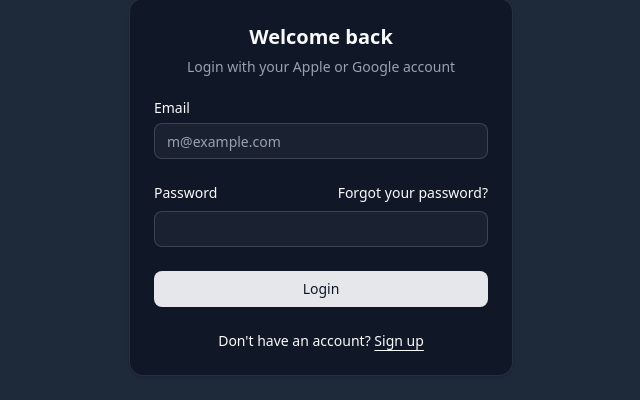
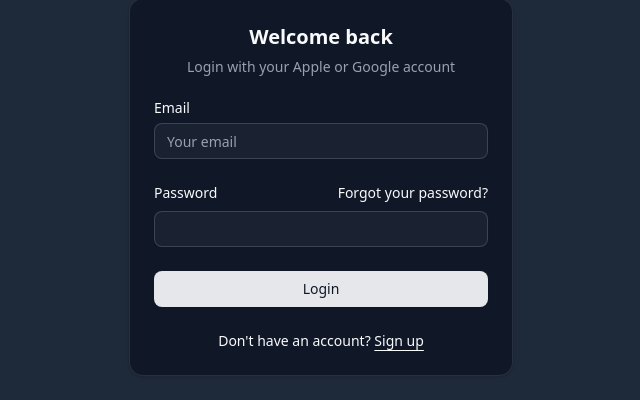
Before and after one commit to TheoTi/payturismo, a React (Vite) app in the folder web/: page /sign-in in a window 1280 px wide. Shown: the part 211-611 px from the top of the page, without its empty margins (319-959 px from the left). Built offline with nearby package versions, Linux system fonts and the light colour scheme.

Commit message:
finish sign in ui

```diff
--- a/web/src/views/pages/SignIn/Form.tsx
+++ b/web/src/views/pages/SignIn/Form.tsx
@@ -1,3 +1,6 @@
+import { Link } from "react-router-dom";
+import { z } from "zod";
+
 import { cn } from "@/app/lib/utils";
 import { routes } from "@/app/Router/routes";
 import { Button } from "@/views/components/ui/button";
@@ -10,12 +13,43 @@ import {
 } from "@/views/components/ui/card";
 import { Input } from "@/views/components/ui/input";
 import { Label } from "@/views/components/ui/label";
-import { Link } from "react-router-dom";
+import { useForm } from "react-hook-form";
+import { zodResolver } from "@hookform/resolvers/zod";
+import {
+  Form,
+  FormControl,
+  FormField,
+  FormItem,
+  FormLabel,
+  FormMessage,
+} from "@/views/components/ui/form";
 
-export function Form({
+const formSchema = z.object({
+  email: z.string().email(),
+  password: z
+    .string()
+    .min(8)
+    .regex(
+      /^(?=.*[a-z])(?=.*[A-Z])(?=.*\d)(?=.*[@$!%*?&])[A-Za-z\d@$!%*?&]{8,}$/
+    ),
+});
+
+export function SignInForm({
   className,
   ...props
 }: React.ComponentPropsWithoutRef<"div">) {
+  const form = useForm<z.infer<typeof formSchema>>({
+    resolver: zodResolver(formSchema),
+    defaultValues: {
+      email: "",
+      password: "",
+    },
+  });
+
+  function onSubmit(values: z.infer<typeof formSchema>) {
+    console.log(values);
+  }
+
   return (
     <div className={cn("flex flex-col gap-6", className)} {...props}>
       <Card>
@@ -26,20 +60,35 @@ export function Form({
           </CardDescription>
         </CardHeader>
         <CardContent>
-          <form>
+          <Form {...form}>
+            <form onSubmit={form.handleSubmit(onSubmit)}>
               <div className="grid gap-6">
                 <div className="grid gap-6">
                   <div className="grid gap-2">
-                  <Label htmlFor="email">Email</Label>
+                    {/* <Label htmlFor="email">Email</Label>
                     <Input
                       id="email"
                       type="email"
                       placeholder="m@example.com"
                       required
+                    /> */}
+
+                    <FormField
+                      control={form.control}
+                      name="email"
+                      render={({ field }) => (
+                        <FormItem>
+                          <FormLabel>Email</FormLabel>
+                          <FormControl>
+                            <Input placeholder="Your email" {...field} />
+                          </FormControl>
+                          <FormMessage />
+                        </FormItem>
+                      )}
                     />
                   </div>
                   <div className="grid gap-2">
-                  <div className="flex items-center">
+                    {/* <div className="flex items-center">
                       <Label htmlFor="password">Password</Label>
                       <a
                         href="#"
@@ -48,7 +97,28 @@ export function Form({
                         Forgot your password?
                       </a>
                     </div>
-                  <Input id="password" type="password" required />
+                    <Input id="password" type="password" required /> */}
+                    <FormField
+                      control={form.control}
+                      name="password"
+                      render={({ field }) => (
+                        <FormItem>
+                          <div className="flex items-center">
+                            <FormLabel>Password</FormLabel>
+                            <a
+                              href="#"
+                              className="ml-auto text-sm underline-offset-4 hover:underline"
+                            >
+                              Forgot your password?
+                            </a>
+                          </div>
+                          <FormControl>
+                            <Input type="password" {...field} />
+                          </FormControl>
+                          <FormMessage />
+                        </FormItem>
+                      )}
+                    />
                   </div>
                   <Button type="submit" className="w-full">
                     Login
@@ -65,6 +135,7 @@ export function Form({
                 </div>
               </div>
             </form>
+          </Form>
         </CardContent>
       </Card>
       <div className="text-balance text-center text-xs text-muted-foreground [&_a]:underline [&_a]:underline-offset-4 [&_a]:hover:text-primary  ">
--- a/web/src/views/pages/SignIn/index.tsx
+++ b/web/src/views/pages/SignIn/index.tsx
@@ -1,12 +1,12 @@
-import { Form } from "./Form";
 import logo from "@views/assets/logo.png";
+import { SignInForm } from "./Form";
 
 export function SignIn() {
   return (
     <div className="flex min-h-svh flex-col items-center justify-center gap-6 bg-muted p-6 md:p-10">
       <div className="flex w-full max-w-sm flex-col gap-6">
         <img src={logo} alt="payturismo" className="w-48 self-center" />
-        <Form />
+        <SignInForm />
       </div>
     </div>
   );
```
Lines whose indentation alone changed are shown as unchanged.
